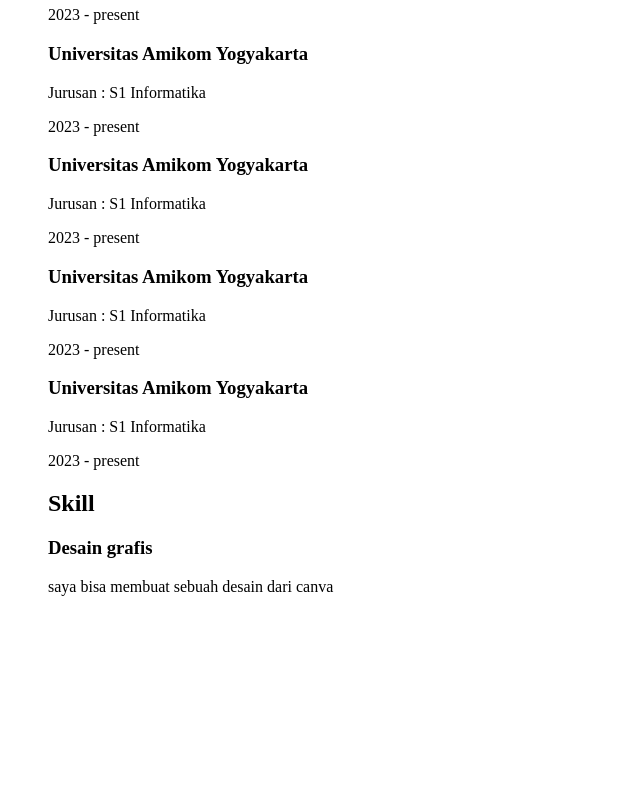
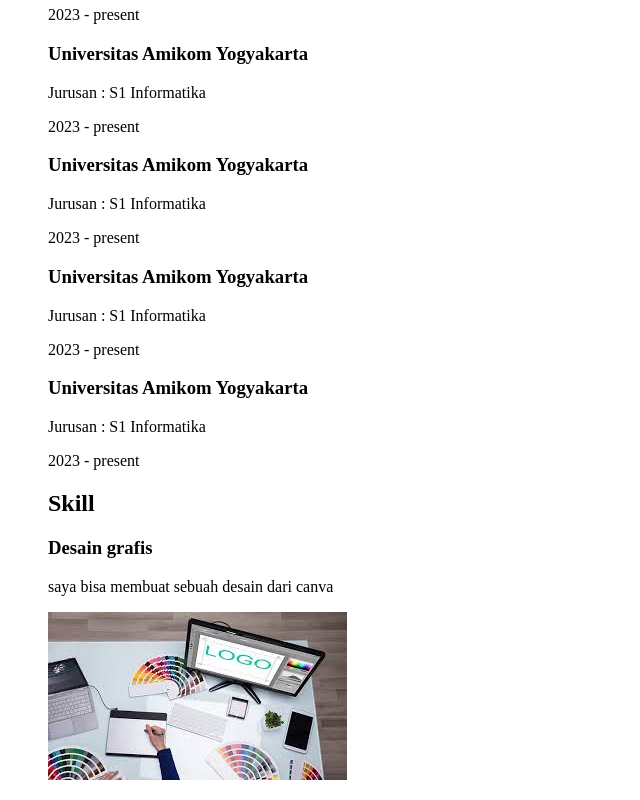
Before and after one commit to YusufWahid/Praktikum_2, a plain HTML site: page index.html in a window 1280 px wide. Shown: the part 594-1394 px from the top of the page, without its empty margins (0-640 px from the left). Before the commit the page ends 1206 px from the top, so only its background shows below. Drawn offline with Linux system fonts and the light colour scheme.

Commit message:
upadate bikin web dasar

```diff
--- a/index.html
+++ b/index.html
@@ -55,7 +55,7 @@
             <article>
                 <h3>Desain grafis</h3>
                 <p>saya bisa membuat sebuah desain dari canva</p>
-                <a href="images/download.jpg" alt="foto skill"></a>
+                <img src="images/download.jpg" alt="foto skill"></img>
             </article>
         </section>
 
```
